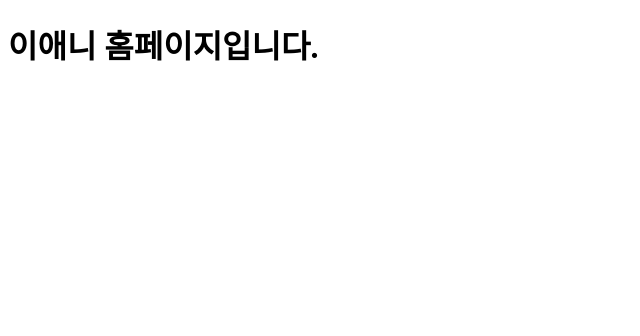
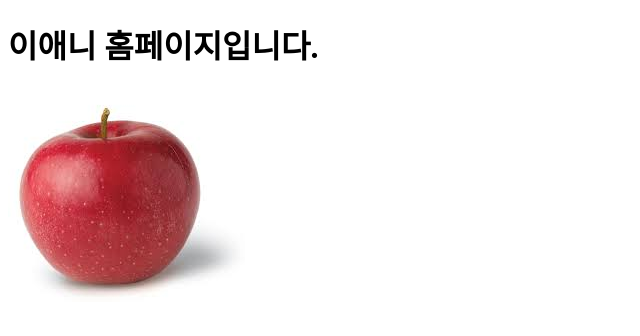
Before and after one commit to uj0623/uj0623.github.io, a plain HTML site: page index.html in a window 1280 px wide. Shown: the whole page, without its empty margins (0-640 px from the left). Drawn offline with Linux system fonts and the light colour scheme.

Commit message:
이애니

```diff
--- a/index.html
+++ b/index.html
@@ -1,11 +1,11 @@
-
 <!DOCTYPE HTML>
 <html lang="ko">
 <head>
 	<meta charset="UTF-8">
-	<title></title>
+	<title>이애니</title>
 </head>
 <body>
 	<h1>이애니 홈페이지입니다.</h1>
+	<img src="apple.jpg" alt="" />
 </body>
 </html>
```
Also changed, not shown: apple.jpg (added).
